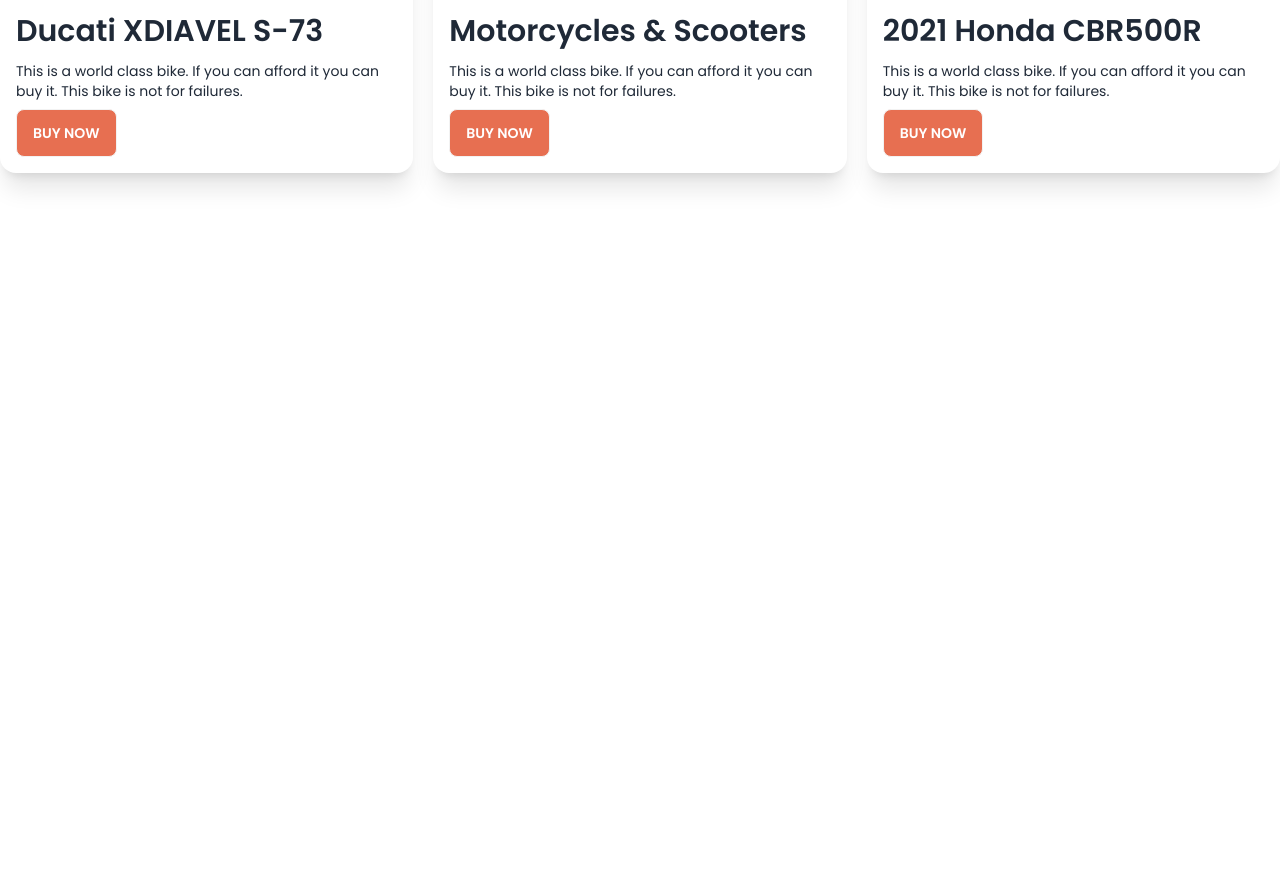
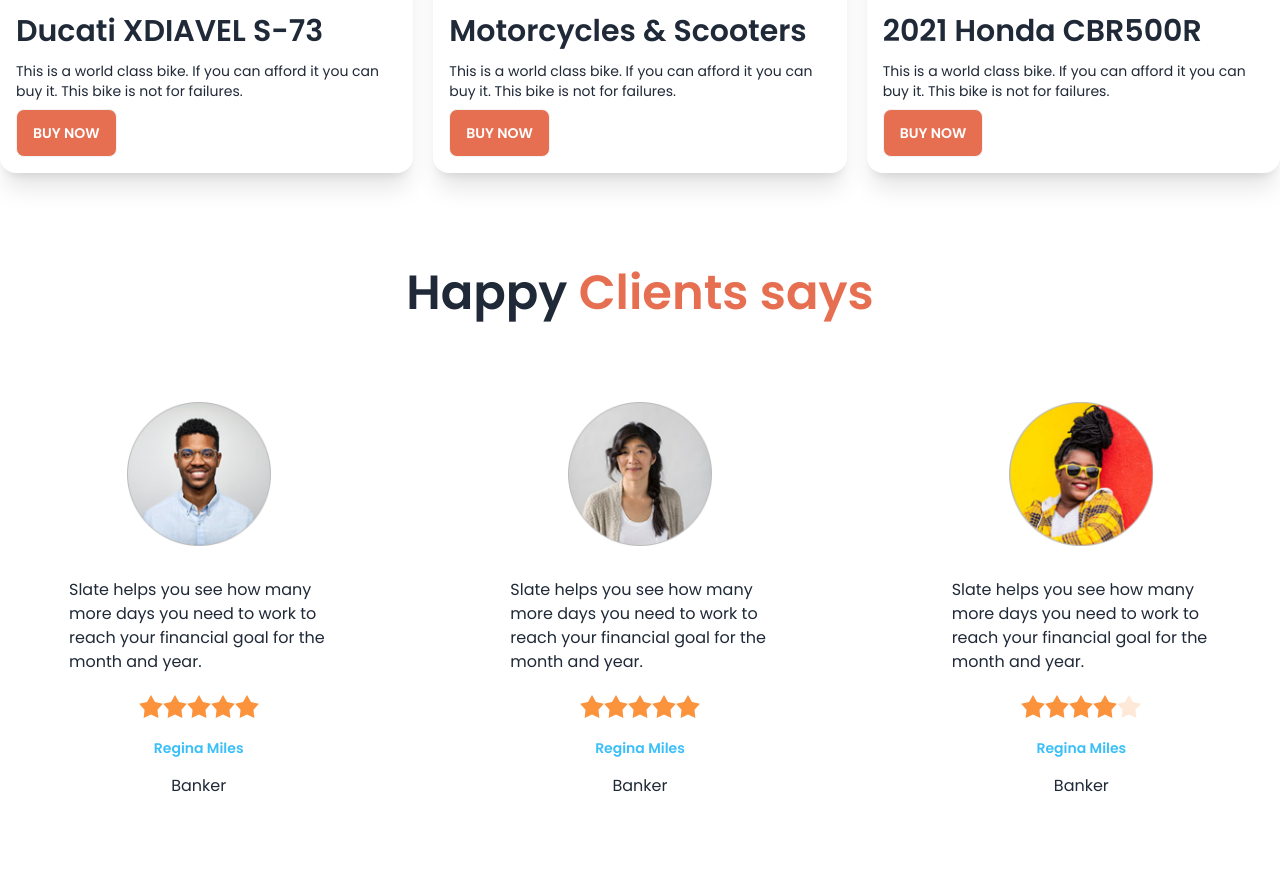
Before and after one commit to sarowar113/biker-zone-daisy, a plain HTML site: page index.html in a window 1280 px wide. Shown: the part 1073-1943 px from the top of the page. Before the commit the page ends 1342 px from the top, so only its background shows below. Drawn offline with nearby package versions, Linux system fonts and the light colour scheme.

Commit message:
added happy client section

```diff
--- a/index.html
+++ b/index.html
@@ -210,6 +210,81 @@
                   </div>
             </div>
         </section>
+        <!-- happy clients -->
+        <section class="my-24">
+            <h3 class="text-5xl mb-12 font-semibold text-center">Happy <span class="text-bike-primary"> Clients says</span></h3>
+            <div class="grid gap-11 grid-cols-1 md:grid-cols-2 lg:grid-cols-3">
+                <!-- first review -->
+                <div class="card bg-base-100 p-9 border border-white">
+                    <figure><img class="w-36" src="/images/others/user-1.png" alt="Shoes" /></figure>
+                    <div class="card-body">
+
+                      <p>Slate helps you see how
+                        many more days you need
+                        to work to reach your financial
+                        goal for the month and year.</p>
+                        <div class="rating justify-center mt-3">
+                            <input type="radio" name="rating-2" class="mask mask-star-2 bg-orange-400" />
+                            <input type="radio" name="rating-2" class="mask mask-star-2 bg-orange-400"  />
+                            <input type="radio" name="rating-2" class="mask mask-star-2 bg-orange-400" />
+                            <input type="radio" name="rating-2" class="mask mask-star-2 bg-orange-400" checked />
+                            <input type="radio" name="rating-2" class="mask mask-star-2 bg-orange-400" />
+                          </div>
+                      <div class="text-center space-y-4 mt-3">
+                        <h4 class="text-sm font-semibold text-info">Regina Miles</h4>
+                        <p>Banker</p>
+
+                      </div>
+                    </div>
+                  </div>
+                <!-- second review -->
+                <div class="card bg-base-100 p-9 border border-white">
+                    <figure><img class="w-36" src="/images/others/user-2.png" alt="Shoes" /></figure>
+                    <div class="card-body">
+
+                      <p>Slate helps you see how
+                        many more days you need
+                        to work to reach your financial
+                        goal for the month and year.</p>
+                        <div class="rating justify-center mt-3">
+                            <input type="radio" name="rating-2" class="mask mask-star-2 bg-orange-400" />
+                            <input type="radio" name="rating-2" class="mask mask-star-2 bg-orange-400"  />
+                            <input type="radio" name="rating-2" class="mask mask-star-2 bg-orange-400" />
+                            <input type="radio" name="rating-2" class="mask mask-star-2 bg-orange-400" checked />
+                            <input type="radio" name="rating-2" class="mask mask-star-2 bg-orange-400" />
+                          </div>
+                      <div class="text-center space-y-4 mt-3">
+                        <h4 class="text-sm font-semibold text-info">Regina Miles</h4>
+                        <p>Banker</p>
+
+                      </div>
+                    </div>
+                  </div>
+                <!-- third review -->
+                <div class="card bg-base-100 p-9 border border-white">
+                    <figure><img class="w-36" src="/images/others/user-3.png" alt="Shoes" /></figure>
+                    <div class="card-body">
+
+                      <p>Slate helps you see how
+                        many more days you need
+                        to work to reach your financial
+                        goal for the month and year.</p>
+                        <div class="rating justify-center mt-3">
+                            <input type="radio" name="rating-2" class="mask mask-star-2 bg-orange-400" />
+                            <input type="radio" name="rating-2" class="mask mask-star-2 bg-orange-400"  />
+                            <input type="radio" name="rating-2" class="mask mask-star-2 bg-orange-400" />
+                            <input type="radio" name="rating-2" class="mask mask-star-2 bg-orange-400" checked />
+                            <input type="radio" name="rating-2" class="mask mask-star-2 bg-orange-400" />
+                          </div>
+                      <div class="text-center space-y-4 mt-3">
+                        <h4 class="text-sm font-semibold text-info">Regina Miles</h4>
+                        <p>Banker</p>
+
+                      </div>
+                    </div>
+                  </div>
+            </div>
+        </section>
 
     </main>
     <footer>
```
